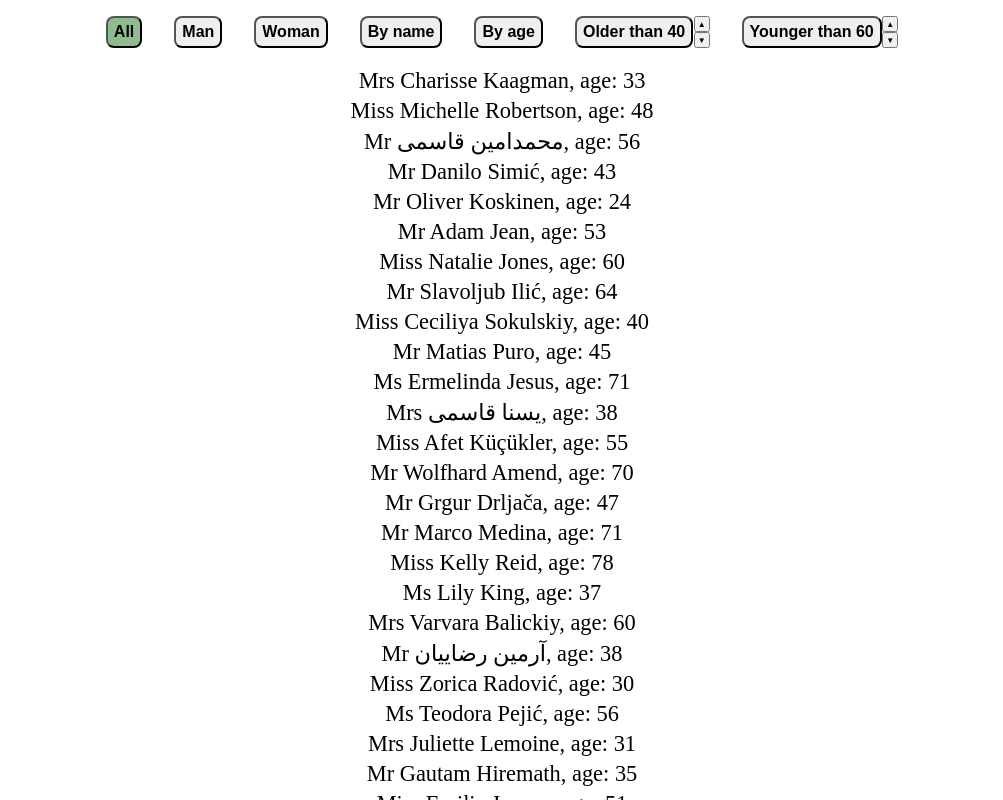
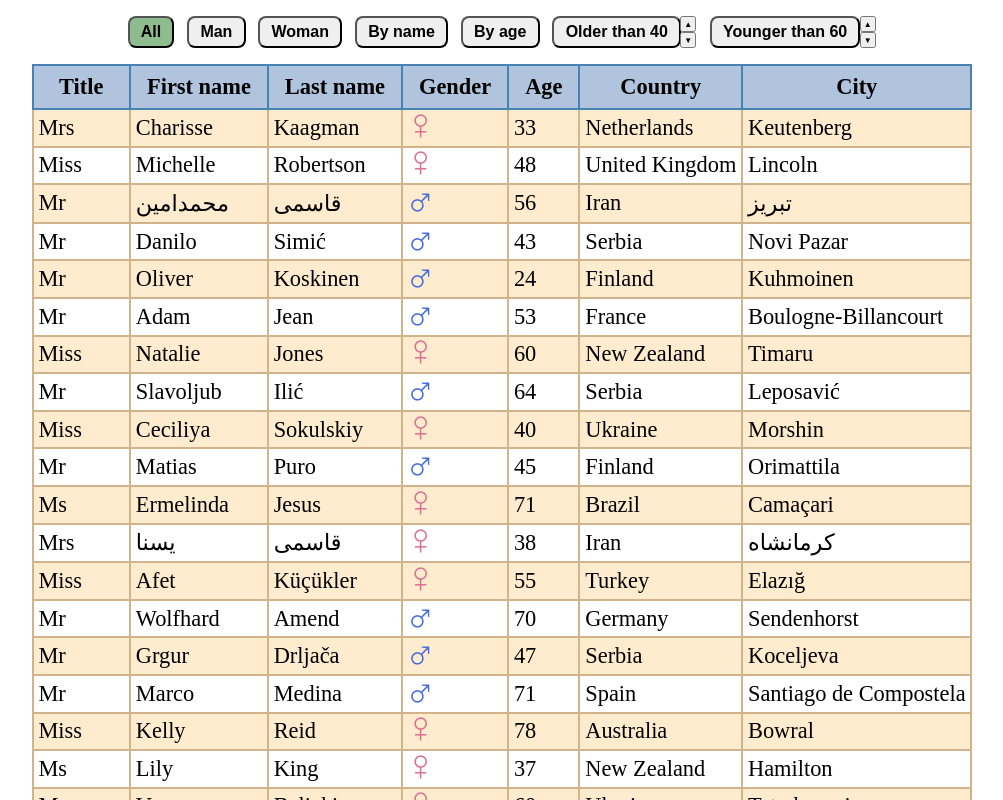
Before and after one commit to Bootreen/react-array, a React (Vite) app: page / in a window 1280 px wide. Shown: the top 800 px of the page, without its empty margins (138-1141 px from the left). Built offline with nearby package versions, Linux system fonts and the light colour scheme.

Commit message:
Tweaked styling, improved layout

```diff
--- a/src/App.css
+++ b/src/App.css
@@ -5,24 +5,61 @@
 .buttons-group {
   margin: 1rem 0;
   flex-direction: row;
+  flex-wrap: wrap;
+  row-gap: 0.5rem;
   place-content: center;
 }
 
-.list {
-  margin-top: 1rem;
-  flex-direction: column;
-  align-items: center;
+table,
+th,
+td {
+  border: 2px solid tan;
+  border-collapse: collapse;
 }
 
-.list-row {
-  margin-top: 0.25rem;
+th {
+  border-color: steelblue;
+}
+
+table {
+  margin: 1rem auto;
   font-size: 1.4rem;
+}
+
+th {
+  background-color: LightSteelBlue;
+  padding: 0.5rem 1rem;
+}
+
+tr:nth-child(odd) {
+  background-color: BlanchedAlmond;
+}
+
+td {
+  padding: 0.3rem;
+}
+
+.male,
+.female {
+  font-size: 2.7rem;
+  line-height: 0%;
+  font-family: "Courier New", Courier, monospace;
+  font-weight: 800;
+}
+
+.male {
+  color: RoyalBlue;
+}
+
+.female {
+  color: PaleVioletRed;
 }
 
 .control {
   width: fit-content;
   height: 2rem;
-  margin: 0 1rem;
+  margin: 0 0.4rem;
+  padding: 0 0.7rem;
   font-size: 1rem;
   font-weight: 600;
   border-radius: 0.5rem;
@@ -30,10 +67,6 @@
 
 .counter-block {
   flex-direction: row;
-}
-
-.counter-block > button {
-  margin-right: 0.025rem;
 }
 
 .counter-control {
@@ -45,7 +78,7 @@
   height: 1rem;
   font-size: 0.5rem;
   padding: 0;
-  margin-right: 1rem;
+  margin: 0 0.45rem 0 -0.45rem;
 }
 
 .selected {
--- a/src/components/Counter.jsx
+++ b/src/components/Counter.jsx
@@ -2,7 +2,15 @@ import { Button } from "./Button";
 
 export const Counter = ({ handler, id }) => (
   <div className='flex counter-control'>
-    <Button name='counter-btn' title='▲' handler={() => handler(true, id)} />
-    <Button name='counter-btn' title='▼' handler={() => handler(false, id)} />
+    <Button
+      name='counter-btn'
+      title={"\u25B2"} // 'arrow up' symbol
+      handler={() => handler(true, id)}
+    />
+    <Button
+      name='counter-btn'
+      title={"\u25BC"} // 'arrow down' symbol
+      handler={() => handler(false, id)}
+    />
   </div>
 );
--- a/src/components/CounterBlock.jsx
+++ b/src/components/CounterBlock.jsx
@@ -13,7 +13,7 @@ export const CounterBlock = ({
     <Button
       name={isOn ? "control selected" : "control"}
       title={title + " " + current}
-      handler={() => filterHandler(id)}
+      handler={filterHandler}
     />
     <Counter handler={counterHandler} id={id} />
   </div>
--- a/src/components/UserList.jsx
+++ b/src/components/UserList.jsx
@@ -8,14 +8,44 @@ export const UserList = () => {
   // it should rerender every time filter/sorter state changes
   usePreset((state) => state);
   return (
-    <div className='flex list'>
-      {chainSorter(chainFilter(users, filters()), sorters()).map(
-        ({ name: { title, first, last }, dob: { age }, email }) => (
-          <div className='list-row' key={email}>
-            {title} {first} {last}, age: {age}
-          </div>
-        )
-      )}
-    </div>
+    <table>
+      <thead>
+        <tr>
+          <th>Title</th>
+          <th>First name</th>
+          <th>Last name</th>
+          <th>Gender</th>
+          <th>Age</th>
+          <th>Country</th>
+          <th>City</th>
+        </tr>
+      </thead>
+      <tbody>
+        {chainSorter(chainFilter(users, filters()), sorters()).map(
+          ({
+            gender,
+            name: { title, first, last },
+            location: { city, country },
+            dob: { age },
+            email,
+          }) => (
+            <tr className='list-row' key={email}>
+              <td>{title}</td>
+              <td>{first}</td>
+              <td>{last}</td>
+              {gender === "male" ? (
+                <td className='male'>{"\u2642"}</td>
+              ) : (
+                <td className='female'>{"\u2640"}</td>
+              )}
+
+              <td>{age}</td>
+              <td>{country}</td>
+              <td>{city}</td>
+            </tr>
+          )
+        )}
+      </tbody>
+    </table>
   );
 };
```
